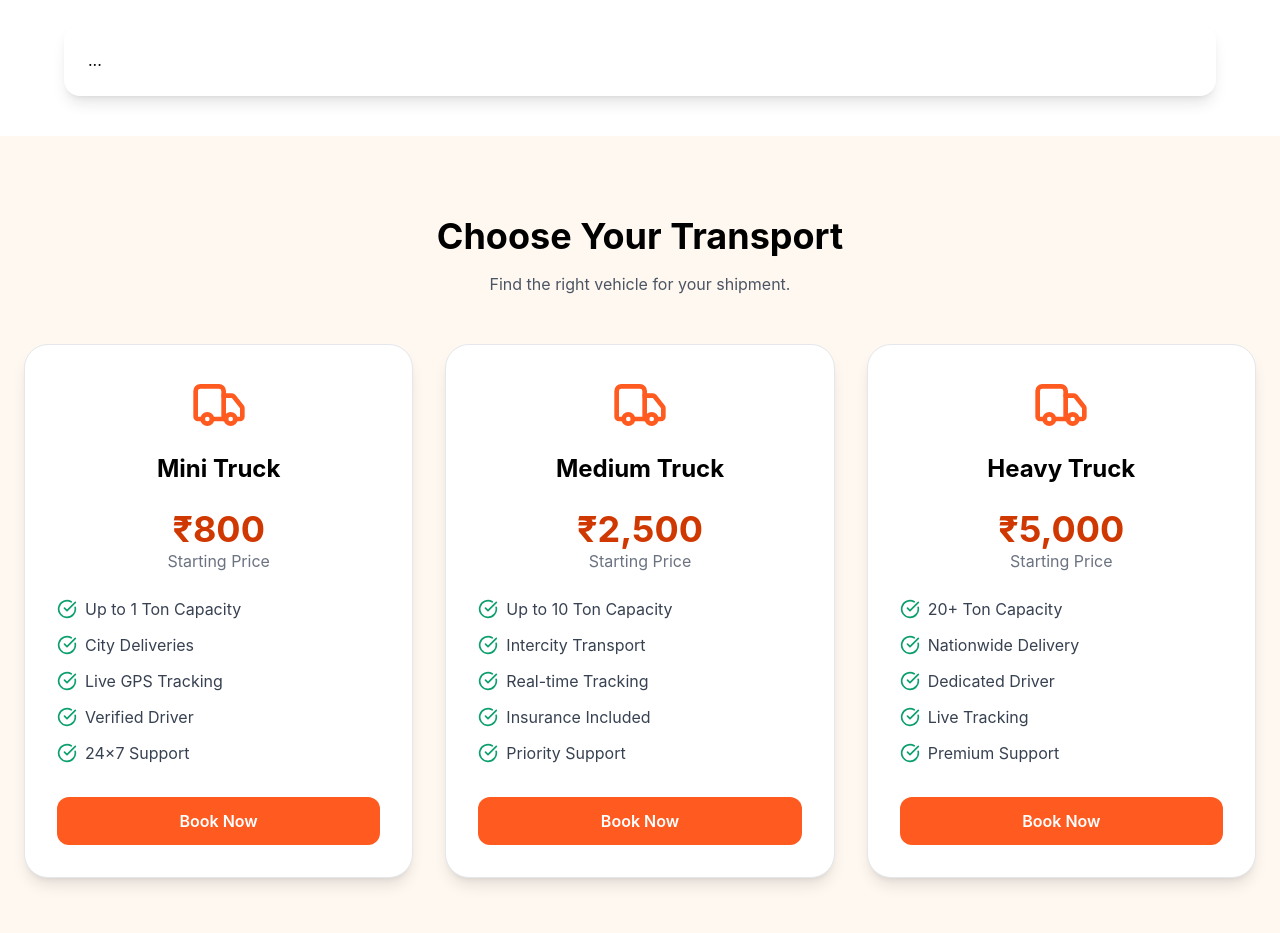
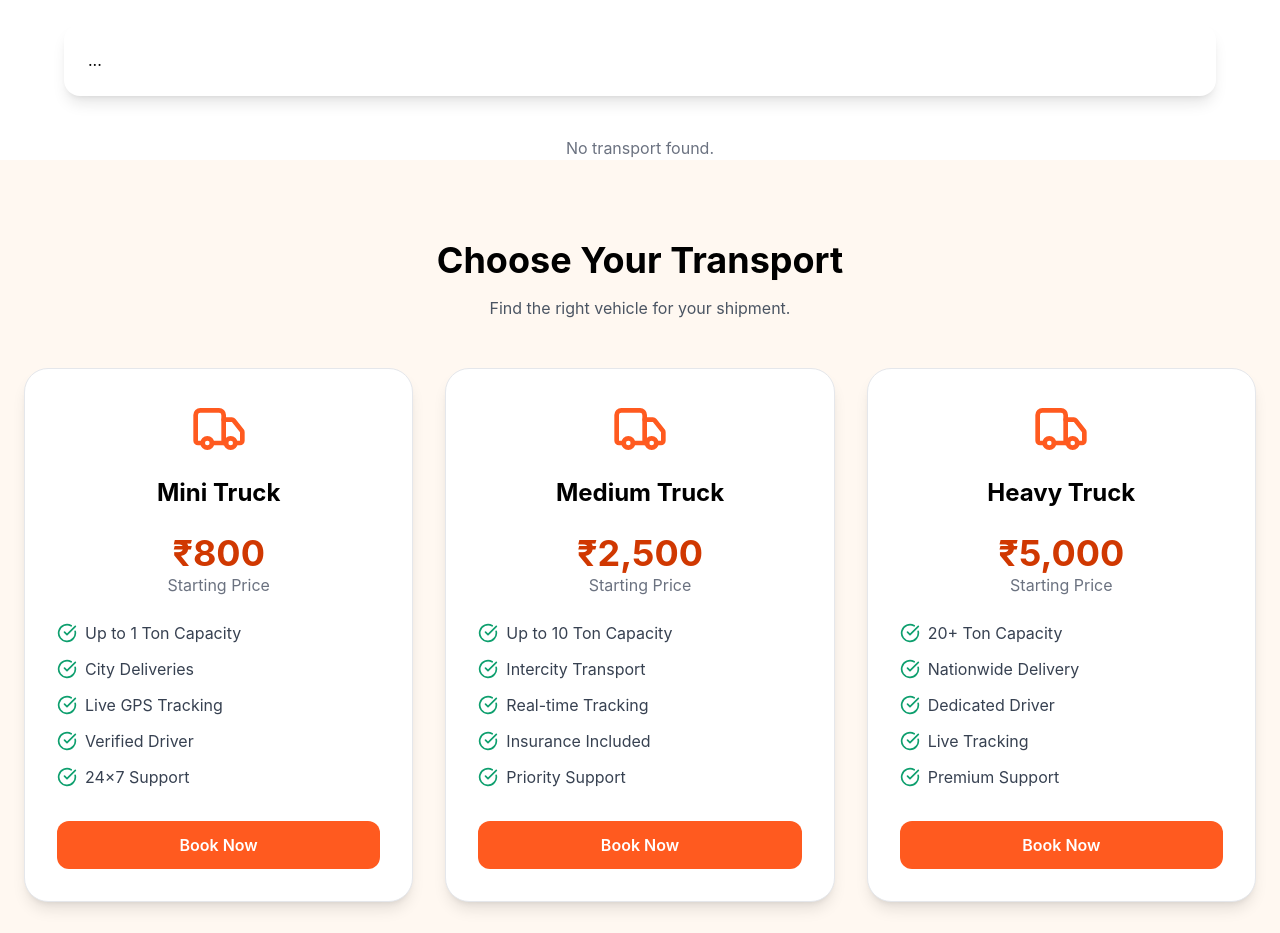
Before and after one commit to opgehlot/rodio1, a React app in the folder frontend/: page / in a window 1280 px wide. Shown: the part 800-1733 px from the top of the page. Built offline with nearby package versions, Linux system fonts and the light colour scheme; the HTML template or start-up script is replaced by a standard one.

Commit message:
commit changes

```diff
--- a/frontend/src/components/SearchBar.jsx
+++ b/frontend/src/components/SearchBar.jsx
@@ -3,7 +3,6 @@ import Select from "react-select";
 import { MapPin, Search, Truck } from "lucide-react";
 import  TransportCard  from "./TransportCard";
 import transports from "../data/transports";
-import API from "../api/api";
 
 export default function SearchBar() {
   const [from, setFrom] = useState(null);
@@ -121,17 +120,21 @@ const handleSearch = async () => {
 
   {/* Search Results */}
   <div className="max-w-6xl mx-auto mt-10">
-    <div className="grid grid-cols-1 md:grid-cols-2 lg:grid-cols-3 gap-6">
-
-      {filteredData.map((item) => (
+  <div className="grid grid-cols-1 md:grid-cols-2 lg:grid-cols-3 gap-6">
+    {filteredData.length > 0 ? (
+      filteredData.map((item) => (
         <TransportCard
           key={item._id || item.id}
           item={item}
         />
-      ))}
-
-    </div>
+      ))
+    ) : (
+      <p className="col-span-full text-center text-gray-500">
+        No transport found.
+      </p>
+    )}
   </div>
+</div>
     </>
   );
 }
```
